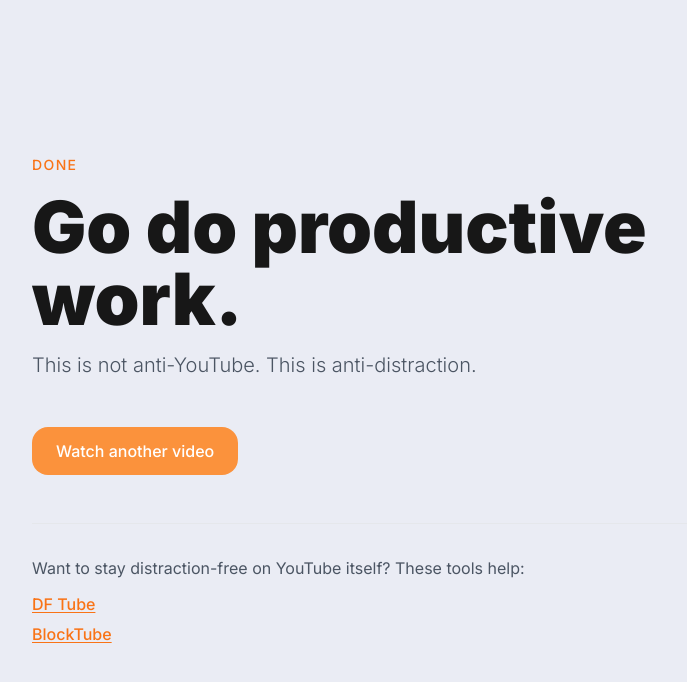
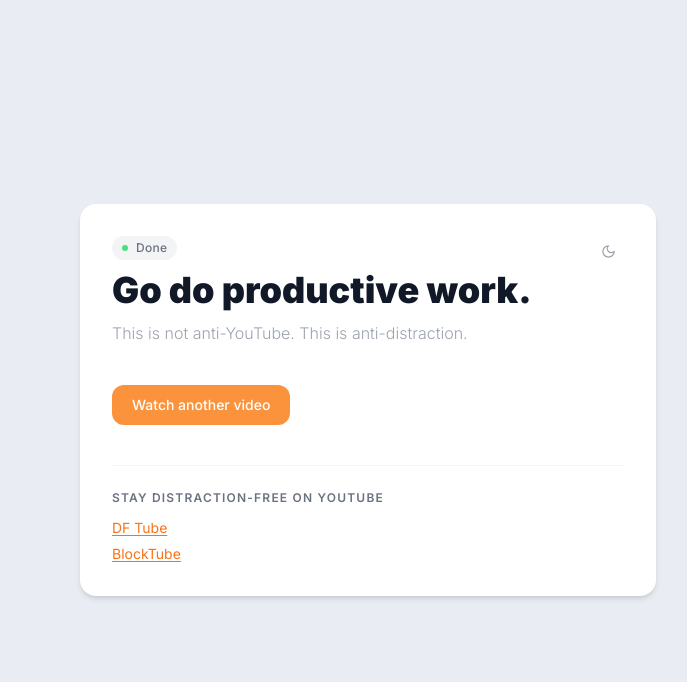
Before and after one commit to brahim-belghiti/mindful-tube, a Next.js app: page /fin in a window 1280 px wide. Shown: the top 682 px of the page, without its empty margins (272-959 px from the left). Built offline with nearby package versions, Linux system fonts and the light colour scheme.

Commit message:
securtiy updates

```diff
--- a/src/app/fin/page.tsx
+++ b/src/app/fin/page.tsx
@@ -1,5 +1,6 @@
 import Link from 'next/link';
 import FinNotes from '@/components/finNotes';
+import ThemeToggle from '@/components/themeToggle';
 
 type SearchParams = { [key: string]: string | string[] | undefined };
 
@@ -12,36 +13,46 @@ export default async function FinPage({
   const videoId = typeof resolved?.id === 'string' ? resolved.id : undefined;
 
   return (
-    <main className="min-h-screen flex flex-col items-center justify-center p-8">
-      <div className="w-full max-w-2xl flex flex-col gap-12">
-        <div className="flex flex-col gap-4">
-          <p className="text-sm font-medium tracking-widest uppercase text-orange-500 dark:text-orange-400">
+    <main className="w-full min-h-full flex flex-col justify-center items-center p-4">
+      <div className="w-full max-w-xl bg-white dark:bg-[#14151c] rounded-2xl shadow-md p-8 flex flex-col gap-10">
+        {/* Header row */}
+        <div className="flex items-start justify-between">
+          <div className="flex flex-col gap-2">
+            <div className="flex items-center gap-2 px-2.5 py-1 rounded-full bg-gray-100 dark:bg-white/5 w-fit">
+              <span className="w-1.5 h-1.5 rounded-full bg-green-400" />
+              <p className="text-xs font-medium text-gray-500 dark:text-gray-400 tracking-wide">
                 Done
               </p>
-          <h1 className="text-4xl xl:text-7xl font-black leading-tight">
+            </div>
+            <h1 className="text-4xl font-black leading-tight text-gray-900 dark:text-gray-50">
               Go do productive work.
             </h1>
-          <p className="text-xl font-light text-gray-600 dark:text-gray-400">
+            <p className="text-base text-gray-400 dark:text-gray-500 font-light">
               This is not anti-YouTube. This is anti-distraction.
             </p>
           </div>
+          <ThemeToggle />
+        </div>
 
-        <div className="flex flex-col sm:flex-row gap-3">
+        {/* Actions */}
+        <div className="flex flex-col sm:flex-row gap-2">
           <Link
             href="/"
-            className="flex items-center justify-center gap-2 px-6 py-3 rounded-2xl bg-orange-400 hover:bg-orange-500 dark:bg-orange-500 dark:hover:bg-orange-600 text-white font-medium transition-colors duration-150 focus-visible:outline-none focus-visible:ring-2 focus-visible:ring-orange-500 focus-visible:ring-offset-2"
+            className="flex items-center justify-center gap-2 px-5 py-2.5 rounded-xl bg-orange-400 hover:bg-orange-500 dark:bg-orange-500 dark:hover:bg-orange-600 text-white text-sm font-medium transition-colors focus-visible:outline-none focus-visible:ring-2 focus-visible:ring-orange-500 focus-visible:ring-offset-2"
           >
             Watch another video
           </Link>
         </div>
 
+        {/* Notes */}
         <FinNotes videoId={videoId} />
 
-        <div className="border-t border-gray-200 dark:border-gray-800 pt-8 flex flex-col gap-3">
-          <p className="text-base text-gray-600 dark:text-gray-400">
-            Want to stay distraction-free on YouTube itself? These tools help:
-          </p>
-          <ul className="flex flex-col gap-1.5 text-base font-medium">
+        {/* Resources */}
+        <div className="flex flex-col gap-3 border-t border-gray-100 dark:border-white/5 pt-6">
+          <h2 className="text-xs font-semibold text-gray-500 dark:text-gray-400 uppercase tracking-widest">
+            Stay distraction-free on YouTube
+          </h2>
+          <ul className="flex flex-col gap-1.5 text-sm">
             <li>
               <a
                 href="https://chrome.google.com/webstore/detail/df-tube-distraction-free/mjdepdfccjgcndkmemponafgioodelna"
--- a/src/app/globals.css
+++ b/src/app/globals.css
@@ -7,12 +7,6 @@
   --foreground: #171717;
 }
 
-@media (prefers-color-scheme: dark) {
-  :root {
-    --background: #0a0a0a;
-    --foreground: #ededed;
-  }
-}
 
 body {
   color: var(--foreground);
--- a/src/components/editorSection.tsx
+++ b/src/components/editorSection.tsx
@@ -26,6 +26,7 @@ import { getStoredContent, saveContent, clearStoredContent, getPanelState, saveP
 import { useVideoContext, formatTimestamp } from '@/lib/videoContext';
 import { useIsMobile } from '@/lib/useIsMobile';
 import { marked } from 'marked';
+import { sanitizeHtml } from '@/lib/sanitize';
 import { MDXEditorMethods } from '@mdxeditor/editor';
 
 const Editor = dynamic(() => import('./mdxEditor'), {
@@ -198,7 +199,10 @@ export default function EditorSection({ videoId }: EditorSectionProps) {
   const formatTime = (date: Date) =>
     date.toLocaleTimeString([], { hour: '2-digit', minute: '2-digit' });
 
-  const renderedMarkdown = useMemo(() => marked.parse(markdown), [markdown]);
+  const renderedMarkdown = useMemo(
+    () => sanitizeHtml(marked.parse(markdown) as string),
+    [markdown]
+  );
 
   return (
     <>
--- a/src/components/finNotes.tsx
+++ b/src/components/finNotes.tsx
@@ -18,10 +18,12 @@ export default function FinNotes({ videoId }: { videoId?: string }) {
   if (!html) return null;
 
   return (
-    <div className="w-full max-w-2xl flex flex-col gap-4 border-t border-gray-200 dark:border-gray-800 pt-10">
-      <h2 className="text-lg font-semibold">Your notes</h2>
+    <div className="flex flex-col gap-3 border-t border-gray-100 dark:border-white/5 pt-6">
+      <h2 className="text-xs font-semibold text-gray-500 dark:text-gray-400 uppercase tracking-widest">
+        Your notes
+      </h2>
       <div
-        className="prose prose-sm dark:prose-invert max-w-none text-gray-700 dark:text-gray-300"
+        className="prose prose-sm dark:prose-invert max-w-none"
         dangerouslySetInnerHTML={{ __html: html }}
       />
     </div>
--- a/src/lib/sanitize.ts
+++ b/src/lib/sanitize.ts
@@ -1,7 +1,7 @@
 import DOMPurify from 'dompurify';
 
 // Allow standard formatting and links; strip everything executable.
-const CONFIG: DOMPurify.Config = {
+const CONFIG = {
   ALLOWED_TAGS: [
     'h1', 'h2', 'h3', 'h4', 'h5', 'h6',
     'p', 'br', 'hr',
```
Lines whose indentation alone changed are shown as unchanged.
